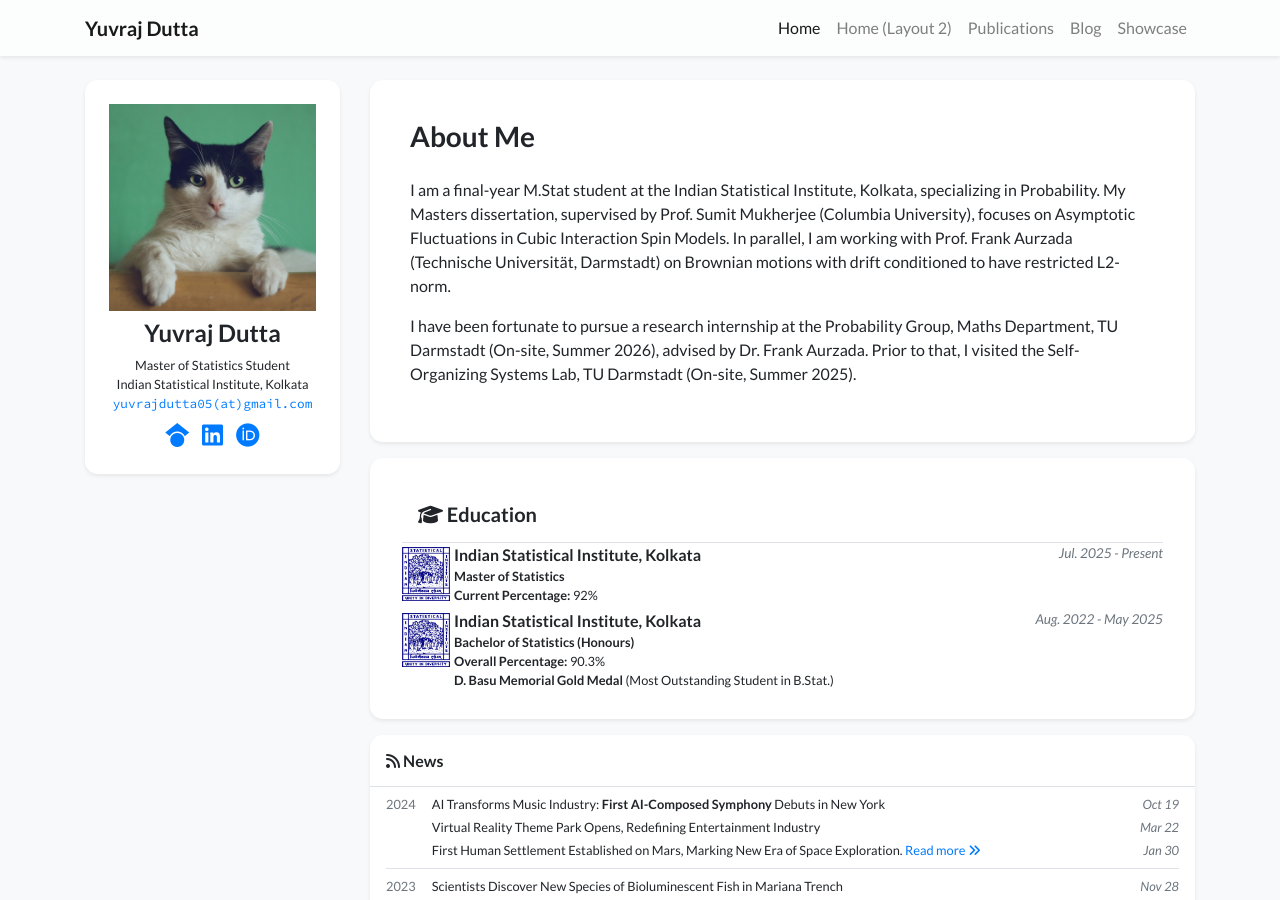
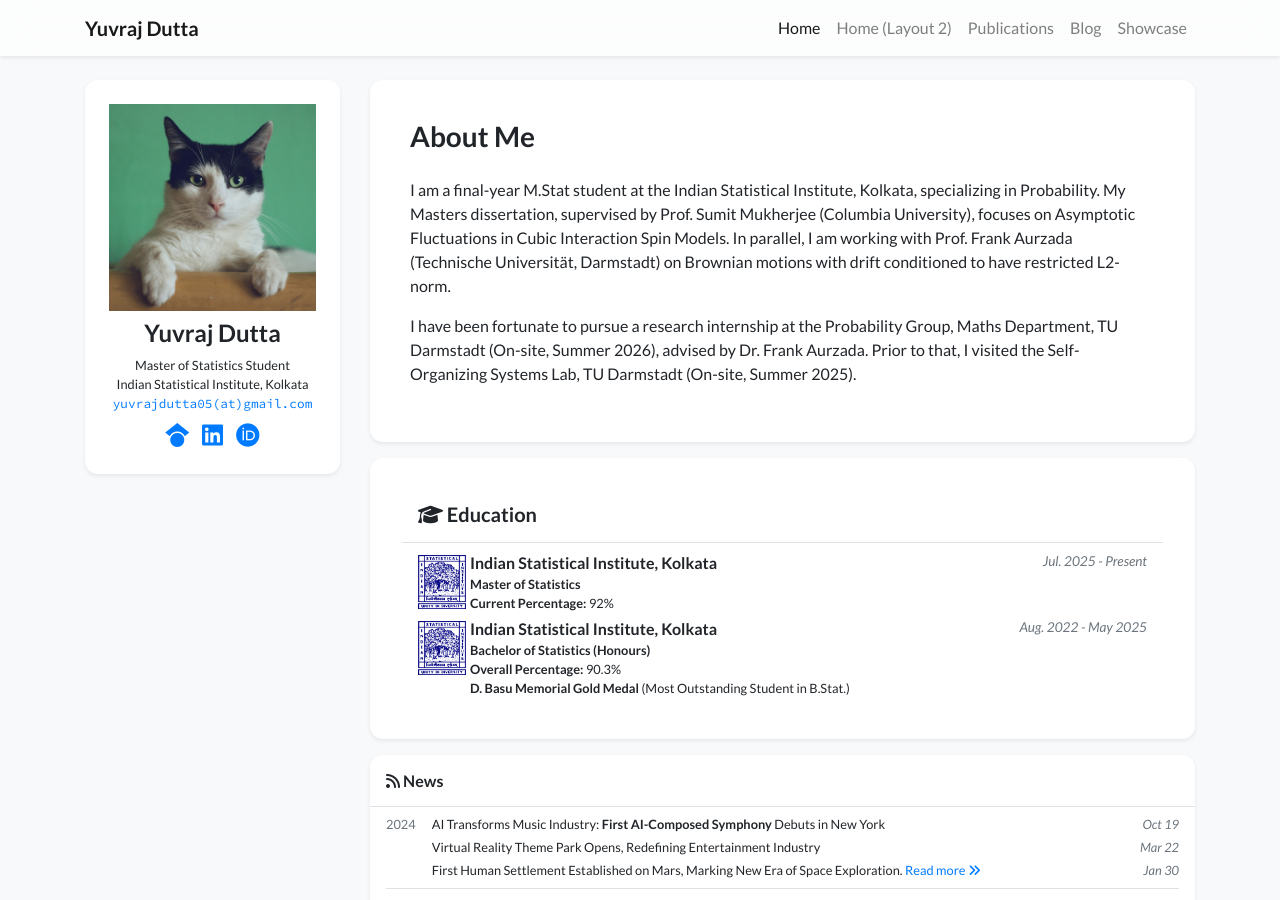
Before and after one commit to yuvrajdutta05/academic-homepage-test, a Jekyll site: the page built from index.html, in a window 1280 px wide and 900 px high. Built offline with Jekyll 4.4.1, drawn with Linux system fonts in a browser that asks for light colours; nearby versions of some CDN libraries; a style sheet for code colours, icons or effects is not loaded.

Commit message:
Update profile again

```diff
--- a/_includes/widgets/experience_card.html
+++ b/_includes/widgets/experience_card.html
@@ -9,6 +9,8 @@
                             <h5 class="p-3 mb-0 border-bottom border-gray">
                                 <i class="fas fa-graduation-cap"></i> Education
                             </h5>
+
+                            <div class="px-3 py-2">
                             <ul class="list-unstyled mb-1">
                                 {% for item in site.data.profile.education %}
                                 <li class="media mb-1">
@@ -29,6 +31,7 @@
                                     </div>
                                 </li>
                                 {% endfor %}
+                                </div>
                             </ul>
                         </div>
                     </div>
```
